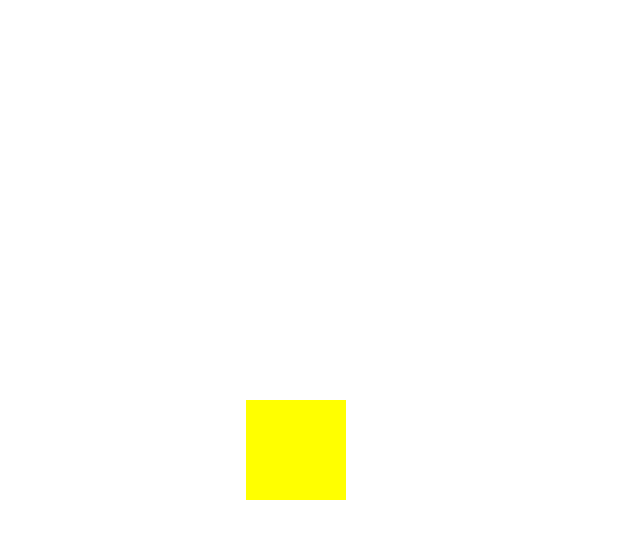
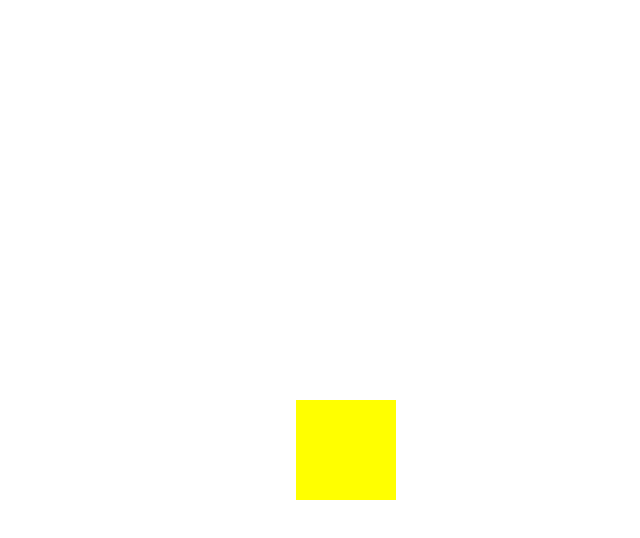
Before and after one commit to EhWanu/Transform-Types, a plain HTML site: page index.html in a window 1280 px wide. In both pictures the pointer is over the element 640 px from the left and 400 px from the top of the page. Shown: the whole page, without its empty margins (344-984 px from the left). Drawn offline with Linux system fonts and the light colour scheme.

Commit message:
hpver diagonally

```diff
--- a/style.css
+++ b/style.css
@@ -18,5 +18,5 @@
 }
 
 .item:hover {
-    transform: translateY(50px);
+    transform: translate(50px,50px);
 }
```
